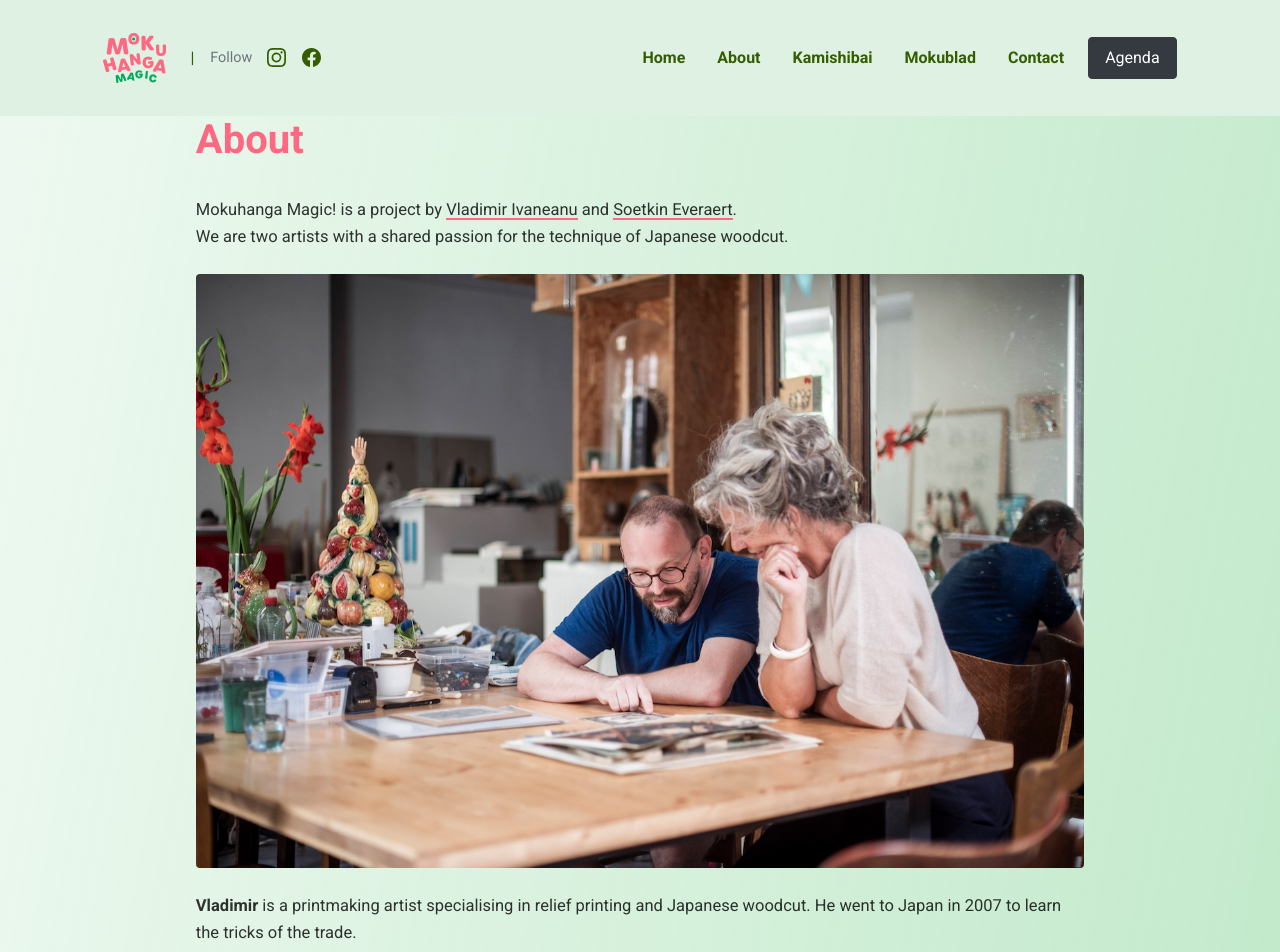
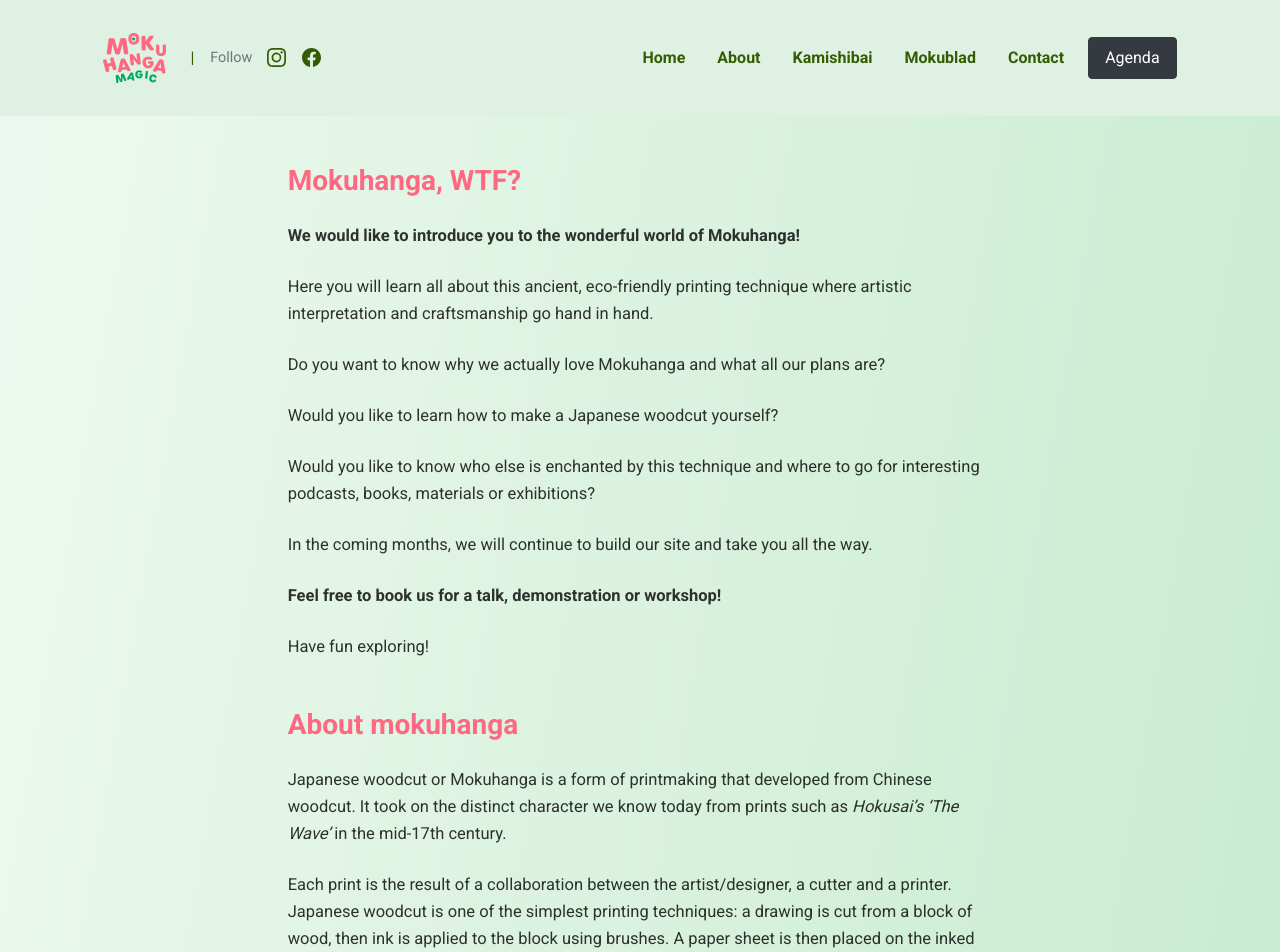
Before and after one commit to mokuhangamagic/mokuhangamagic.github.io, a Jekyll site: the page built from pages/about.md, in a window 1280 px wide and 1400 px high. Shown: the top 952 px of the window. Built offline with Jekyll 4.4.1, drawn with Linux system fonts in a browser that asks for light colours; comment, search, counter and statistics services are not loaded; some of the changed text lies outside the part shown.

Commit message:
About page

```diff
--- a/_layouts/page.html
+++ b/_layouts/page.html
@@ -9,11 +9,7 @@
 {% endif %}
 <!-- End Featured Image -->
 
-<div class="col-lg-10 mx-auto">
-
-  <div class="mainheading">
-    <h1 class="posttitle">{{ page.title }}</h1>
-  </div>
+<div class="col-lg-8 mx-auto">
 
   <div class="article-post serif-font">
     {{content}}
--- a/pages/about.md
+++ b/pages/about.md
@@ -3,6 +3,50 @@
 title: About
 permalink: "/about/"
 ---
+
+### Mokuhanga, WTF?
+__We would like to introduce you to the wonderful world of Mokuhanga!__
+
+Here you will learn all about this ancient, eco-friendly printing technique where artistic interpretation and craftsmanship go hand in hand.
+
+Do you want to know why we actually love Mokuhanga and what all our plans are?
+
+Would you like to learn how to make a Japanese woodcut yourself?
+
+Would you like to know who else is enchanted by this technique and where to go for interesting podcasts, books, materials or exhibitions?
+
+In the coming months, we will continue to build our site and take you all the way.
+
+__Feel free to book us for a talk, demonstration or workshop!__
+
+Have fun exploring!
+
+
+### About mokuhanga
+
+Japanese woodcut or Mokuhanga is a form of printmaking that developed from Chinese woodcut. It took on the distinct character we know today from prints such as _Hokusai’s ‘The Wave’_ in the mid-17th century.
+
+Each print is the result of a collaboration between the artist/designer, a cutter and a printer. Japanese woodcut is one of the simplest printing techniques: a drawing is cut from a block of wood, then ink is applied to the block using brushes. A paper sheet is then placed on the inked block and a ‘baren’ is rubbed on the back. In this way, the ink is pressed onto the paper. A different wood block is cut for each colour.
+
+
+<div class="row">
+    <div class="col-md-8 mx-auto">
+      <img src="/assets/images/pages/about/mermaid.png" class="img-fluid" alt="Final result of printing the mokuhanga magic mermaid">
+    </div>
+</div>
+
+
+Mokuhanga, or Japanese woodcut, is a traditional and highly craft embedded form of relief printing. The important thing about Mokuhanga is that no chemicals or solvents are used. No printing press is even needed to print; every part of the process is done manually.
+
+Furthermore, the detailed drawing of these woodcuts and the rich, painterly use of colour are particularly striking.
+
+<div>
+    <div class="col-md-8 mx-auto">
+      <img src="/assets/images/pages/about/mermaid-carving.png" class="img-fluid" alt="Carving the mokuhanga magic mermaid">
+    </div>
+</div>
+
+### About us
 
 Mokuhanga Magic! is a project by [Vladimir Ivaneanu](https://www.printstudio868.be){:target="_blank"} and [Soetkin Everaert](https://www.soetkineveraert.be){:target="_blank"}.
 We are two artists with a shared passion for the technique of Japanese woodcut.
```
Also changed, not shown: assets/images/pages/about/balloon-carving.jpg (added), assets/images/pages/about/mermaid-carving.png (added), 1 other file.
